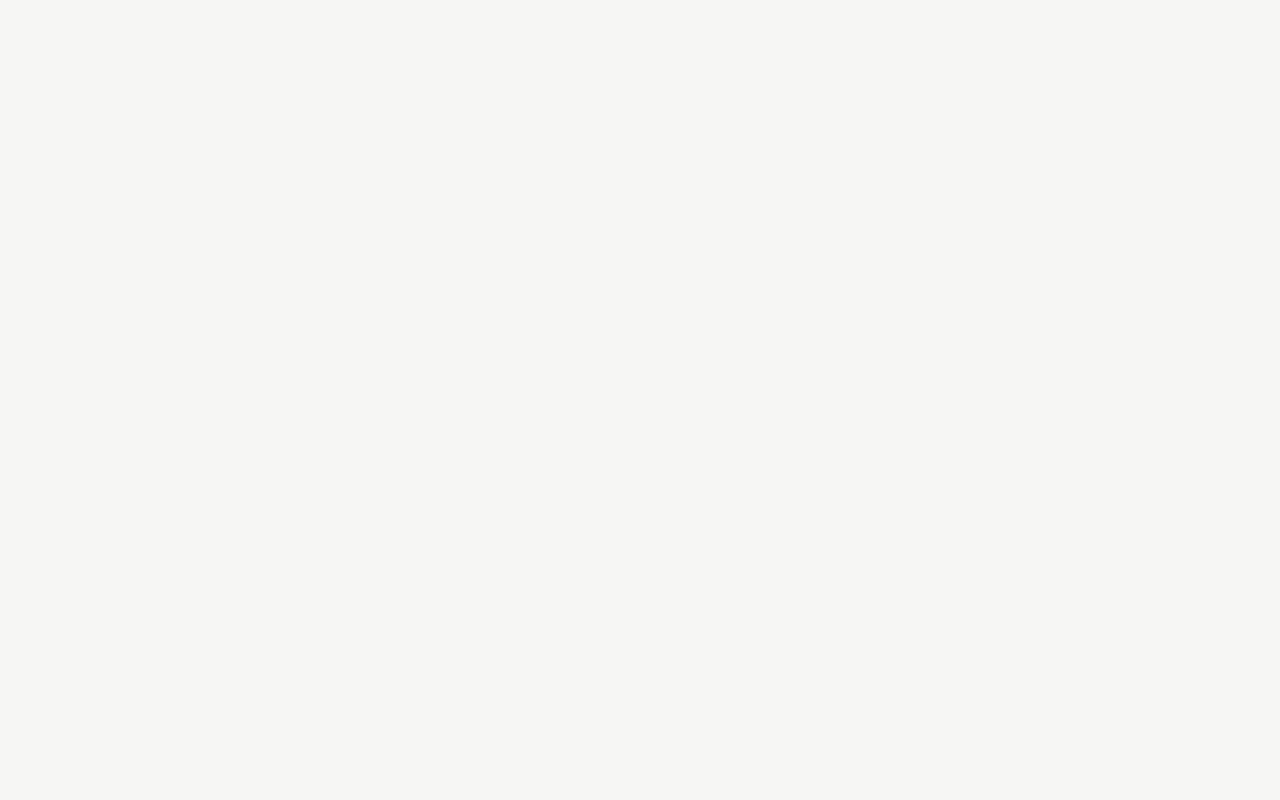
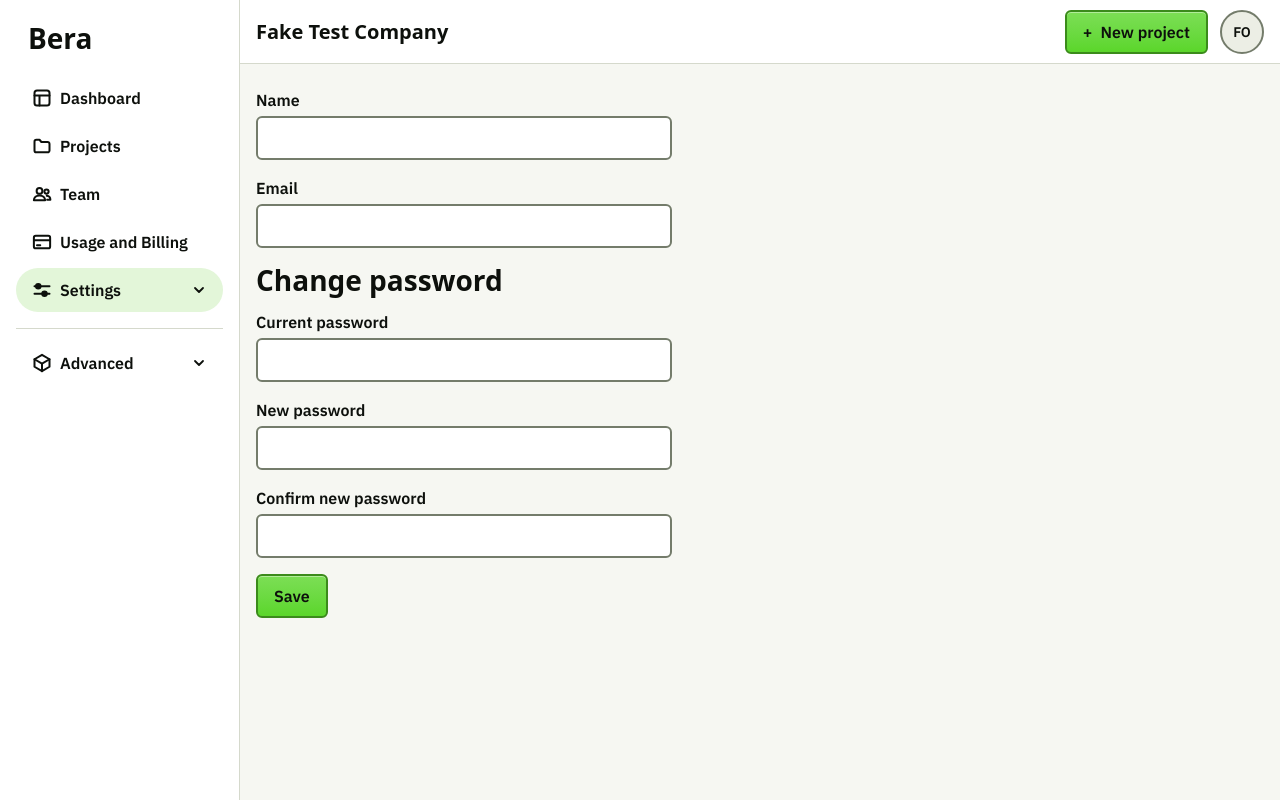
Before and after one commit to fahadabid545/BERA, a Next.js app in the folder web/: page /company/settings/profile in a window 1280 px wide. Before the commit this address had no page. Built offline with nearby package versions, Linux system fonts and the light colour scheme.

Commit message:
BERA-037: Profile settings page shell
Co-Authored-By: Claude Sonnet 5.5 <noreply@anthropic.com>
Claude-Session: https://claude.ai/code/session_01Sowjbr87FFSEDgdz97nazL

```diff
--- /dev/null
+++ b/web/src/app/company/settings/profile/page.tsx
@@ -0,0 +1,19 @@
+import { Button, Input } from "@/components/ui";
+
+export default function ProfilePage() {
+  return (
+    <form className="page-form">
+      <Input label="Name" autoComplete="name" />
+      <Input label="Email" type="email" autoComplete="email" />
+      <section className="page-form" aria-labelledby="change-password">
+        <h2 id="change-password">Change password</h2>
+        <Input label="Current password" type="password" autoComplete="current-password" />
+        <Input label="New password" type="password" autoComplete="new-password" />
+        <Input label="Confirm new password" type="password" autoComplete="new-password" />
+      </section>
+      <div className="page-actions">
+        <Button>Save</Button>
+      </div>
+    </form>
+  );
+}
```
Also changed, not shown: 1 other file (tests, documents, lock files or other folders).
